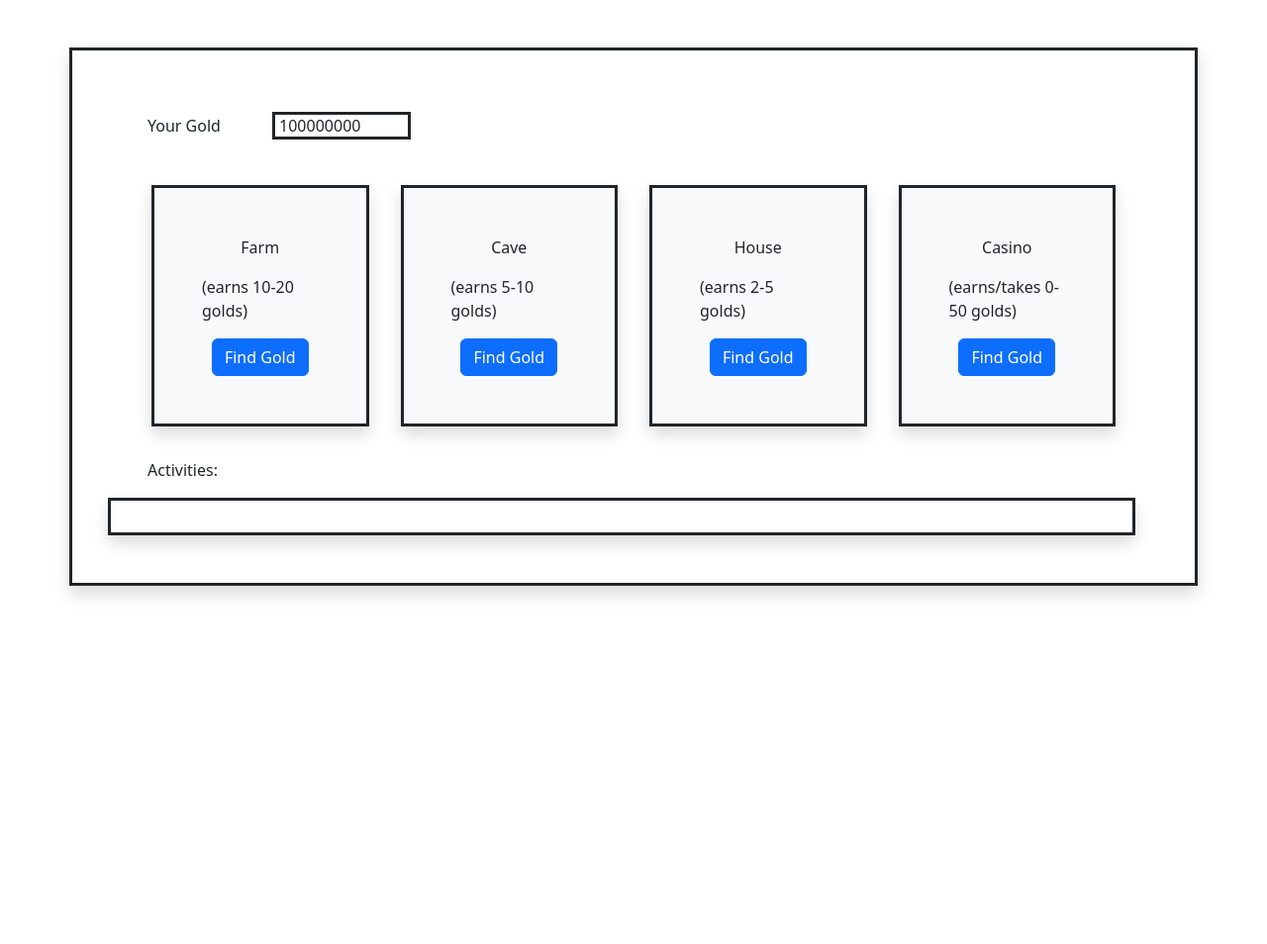
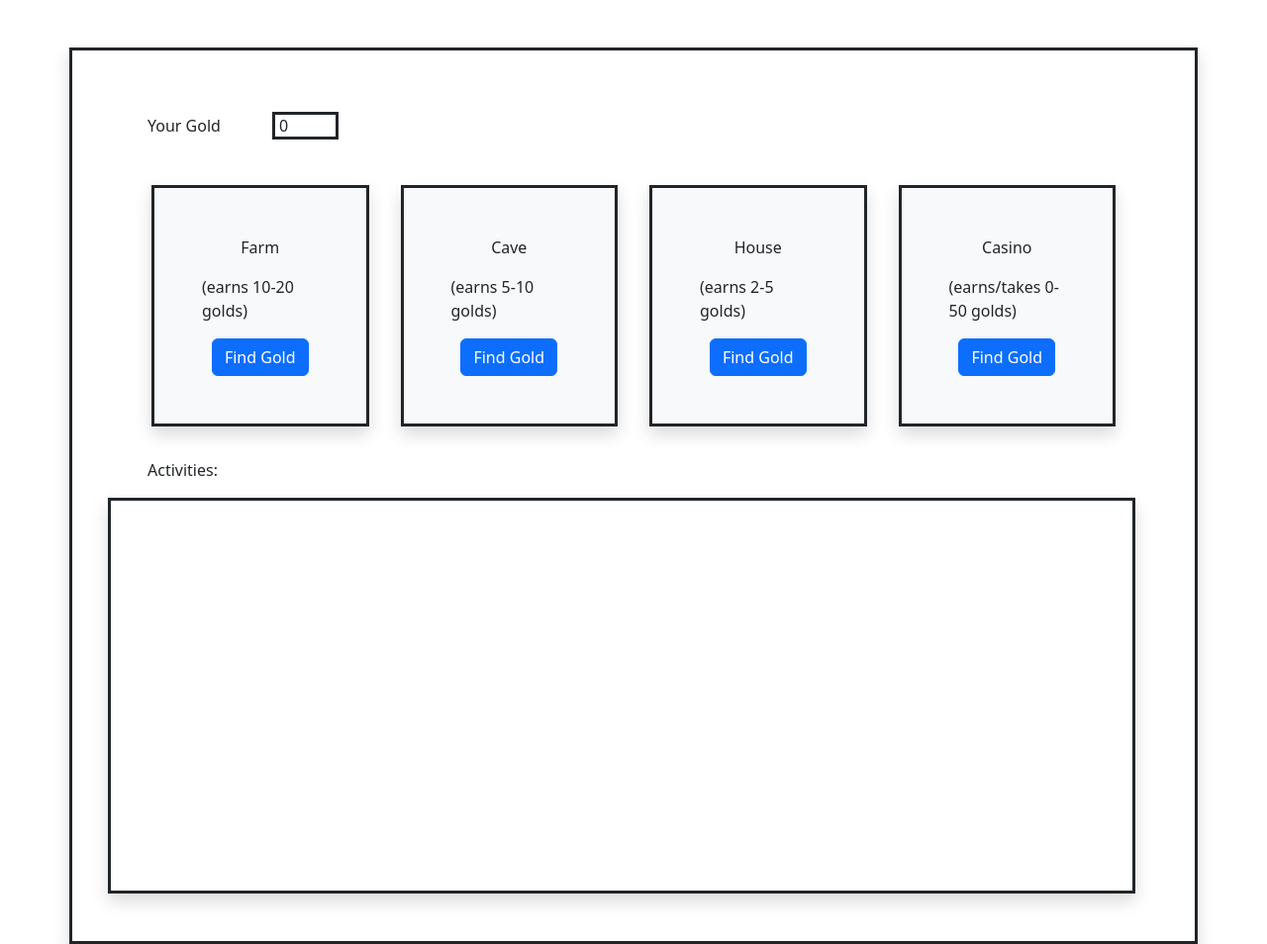
Before and after one commit to rteet702/ninja-gold, a Flask app: page / in a window 1280 px wide. Shown: the whole page at 99% size. Before the commit the page ends 604 px from the top, so only its background shows below. Run offline with Flask 2, Linux system fonts and the light colour scheme.

Commit message:
satisfied base requirements of assignment

```diff
--- a/server.py
+++ b/server.py
@@ -1,15 +1,46 @@
-from flask import Flask, render_template, redirect
+from flask import Flask, render_template, redirect, session, request
+from random import randint
+
 
 app = Flask(__name__)
 app.secret_key = 'bahamut is a loser'
 
+
 @app.route('/')
 def index():
-    return render_template('index.html')
+    if 'gold' not in session:
+        session['gold'] = 0
+    if 'activity' not in session:
+        session['activity'] = []
+    return render_template('index.html', session=session)
 
 
 @app.route('/process_money', methods=['POST'])
 def process_money():
+    add_gold = request.form
+
+    match add_gold['building']:
+        case 'farm':
+            num = randint(10, 20)
+            session['gold'] += num
+            session['activity'].append(f'You worked at {add_gold["building"]} and made {num} gold!')
+        case 'cave':
+            num = randint(5, 10)
+            session['gold'] += num
+            session['activity'].append(f'You worked at {add_gold["building"]} and made {num} gold!')
+        case 'house':
+            num = randint(2, 5)
+            session['gold'] += num
+            session['activity'].append(f'You worked at {add_gold["building"]} and made {num} gold!')
+        case 'casino':
+            num = randint(0, 50)
+            if randint(0,100) >= 50:
+                session['gold'] += num
+                session['activity'].append(f'You went to the {add_gold["building"]} and made {num} gold!')
+            else:
+                session['gold'] -= num
+                session['activity'].append(f'You went to the {add_gold["building"]} and lost {num} gold!')
+
     return redirect('/')
 
 
--- /dev/null
+++ b/static/css/style.css
@@ -0,0 +1,3 @@
+.activity-box {
+    height: 400px;
+}
--- a/templates/index.html
+++ b/templates/index.html
@@ -6,12 +6,13 @@
     <meta name="viewport" content="width=device-width, initial-scale=1.0">
     <title>Document</title>
     <link href="https://cdn.jsdelivr.net/npm/bootstrap@5.2.0/dist/css/bootstrap.min.css" rel="stylesheet" integrity="sha384-gH2yIJqKdNHPEq0n4Mqa/HGKIhSkIHeL5AyhkYV8i59U5AR6csBvApHHNl/vI1Bx" crossorigin="anonymous">
+    <link rel="stylesheet" href="{{ url_for('static', filename='css/style.css') }}">
 </head>
 <body>
     <div class="container p-5 mt-5 border border-3 border-dark shadow">
         <!-- your gold -->
         <div class="row m-3">
-            <p>Your Gold <span class="ms-5 text-start border border-3 border-dark px-5 ps-1">100000000</span></p>
+            <p>Your Gold <span class="ms-5 text-start border border-3 border-dark px-5 ps-1">{{ session['gold'] }}</span></p>
         </div>
         <!-- gold options -->
         <div class="row m-3">
@@ -56,8 +57,10 @@
         <div class="row m-3 mb-0">
             <p>Activities:</p>
         </div>
-        <div class="row p-3 w-100 border border-3 border-dark shadow">
-
+        <div class="row p-3 w-100 border border-3 border-dark shadow activity-box overflow-auto">
+            {% for activity in session['activity'] %}
+            <p>{{ activity }}</p>
+            {% endfor %}
         </div>
     </div>
 </body>
```
